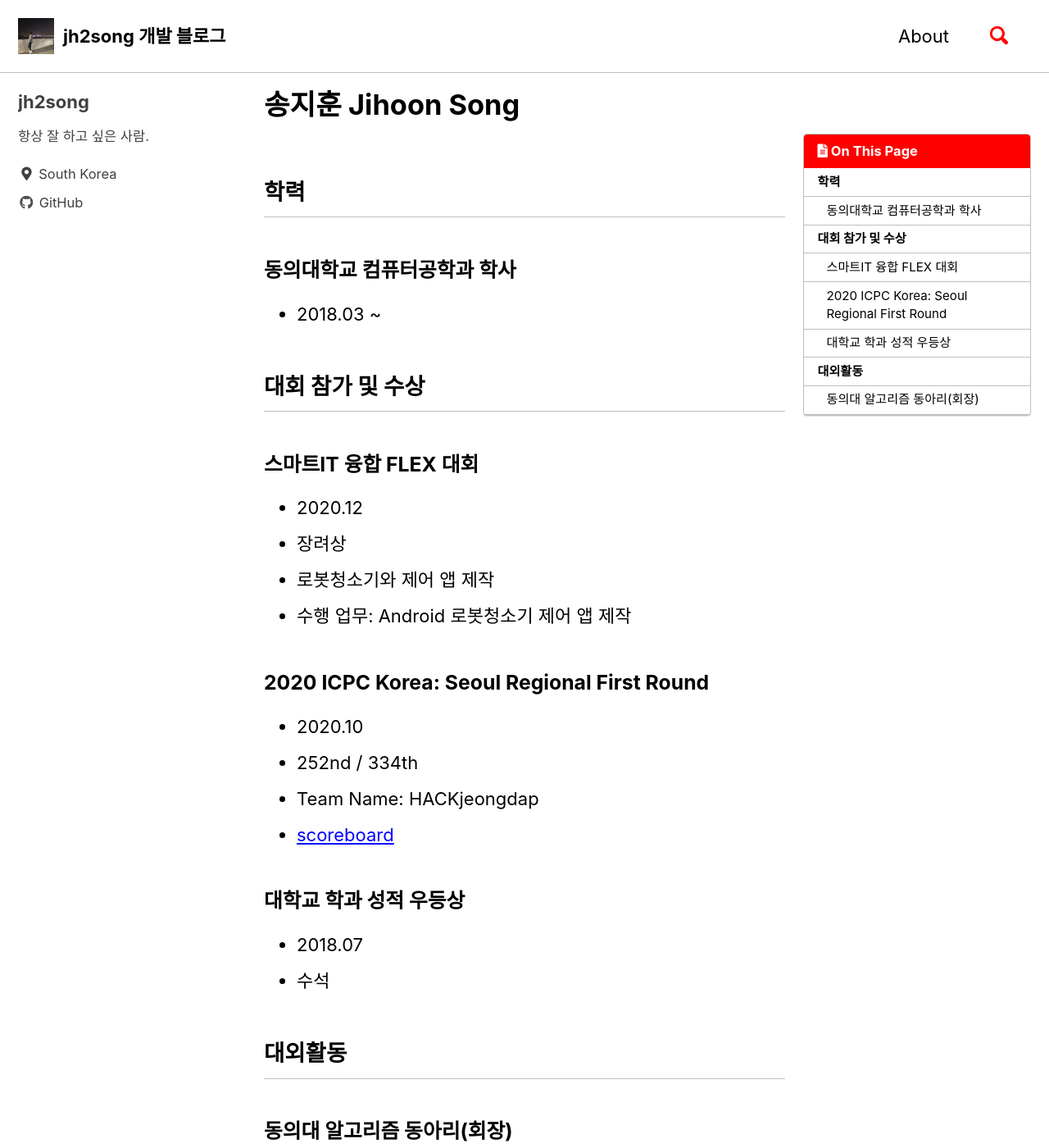
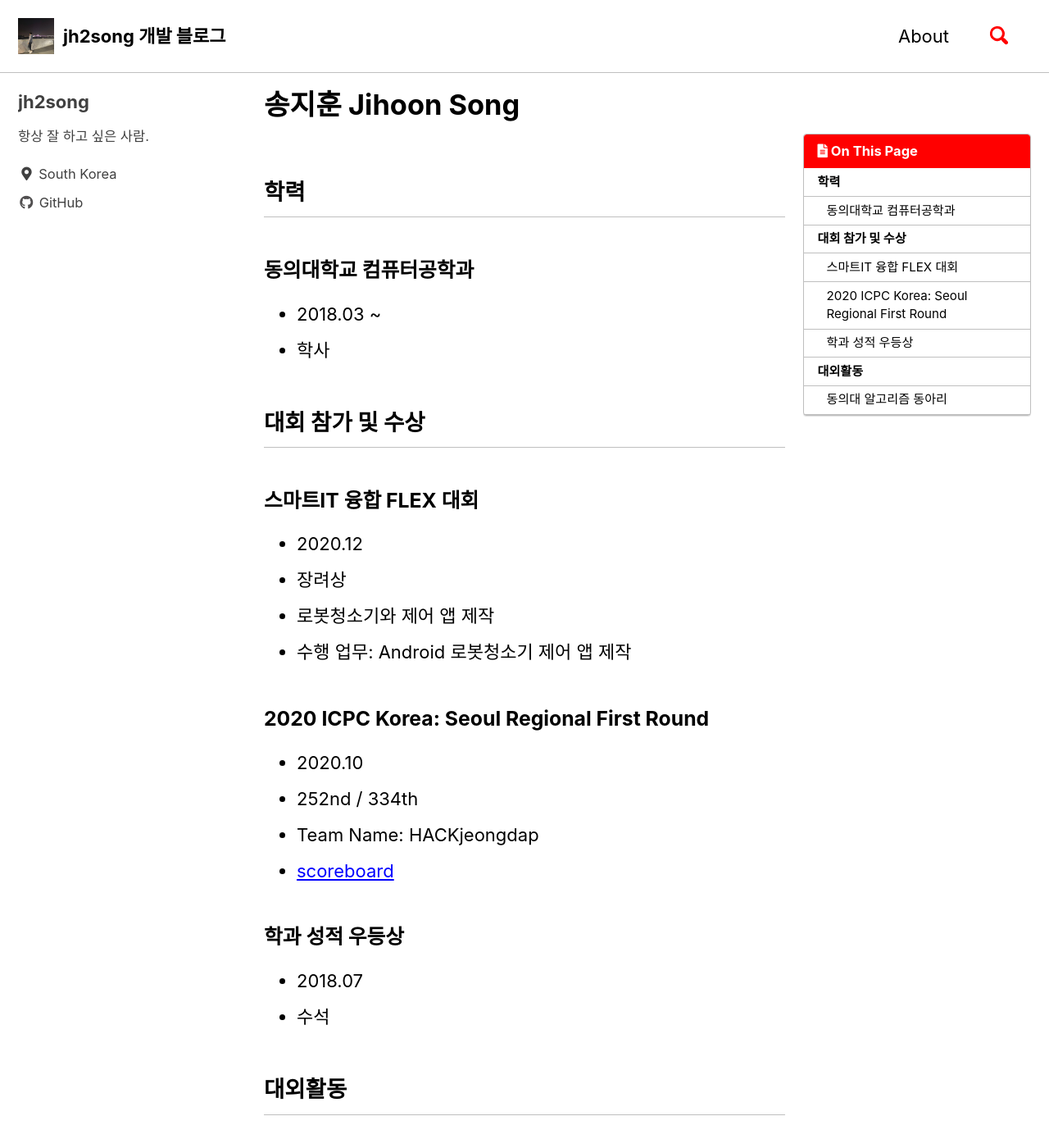
Before and after one commit to jh2song/jh2song.github.io, a Jekyll site: the page built from _pages/about.md, in a window 1280 px wide and 1400 px high. Shown: the whole window at 82% size. Built offline with Jekyll 4.4.1, drawn with Linux system fonts in a browser that asks for light colours; cached includes are drawn as plain includes.

Commit message:
about updated

```diff
--- a/_pages/about.md
+++ b/_pages/about.md
@@ -7,8 +7,9 @@ toc_sticky: true
 ---
 ## 학력
 
-### 동의대학교 컴퓨터공학과 학사
+### 동의대학교 컴퓨터공학과
 * 2018.03 ~
+* 학사
 
 ## 대회 참가 및 수상
 
@@ -24,11 +25,12 @@ toc_sticky: true
   * Team Name: HACKjeongdap
   * [scoreboard](http://icpckorea.org/2020/preliminary/scoreboard/dbda78f0e4/){: target="_blank"}
 
-### 대학교 학과 성적 우등상
+### 학과 성적 우등상
   * 2018.07
   * 수석
 
 ## 대외활동
 
-### 동의대 알고리즘 동아리(회장)
+### 동의대 알고리즘 동아리
  * 2020.12 ~
+ * 회장
```
